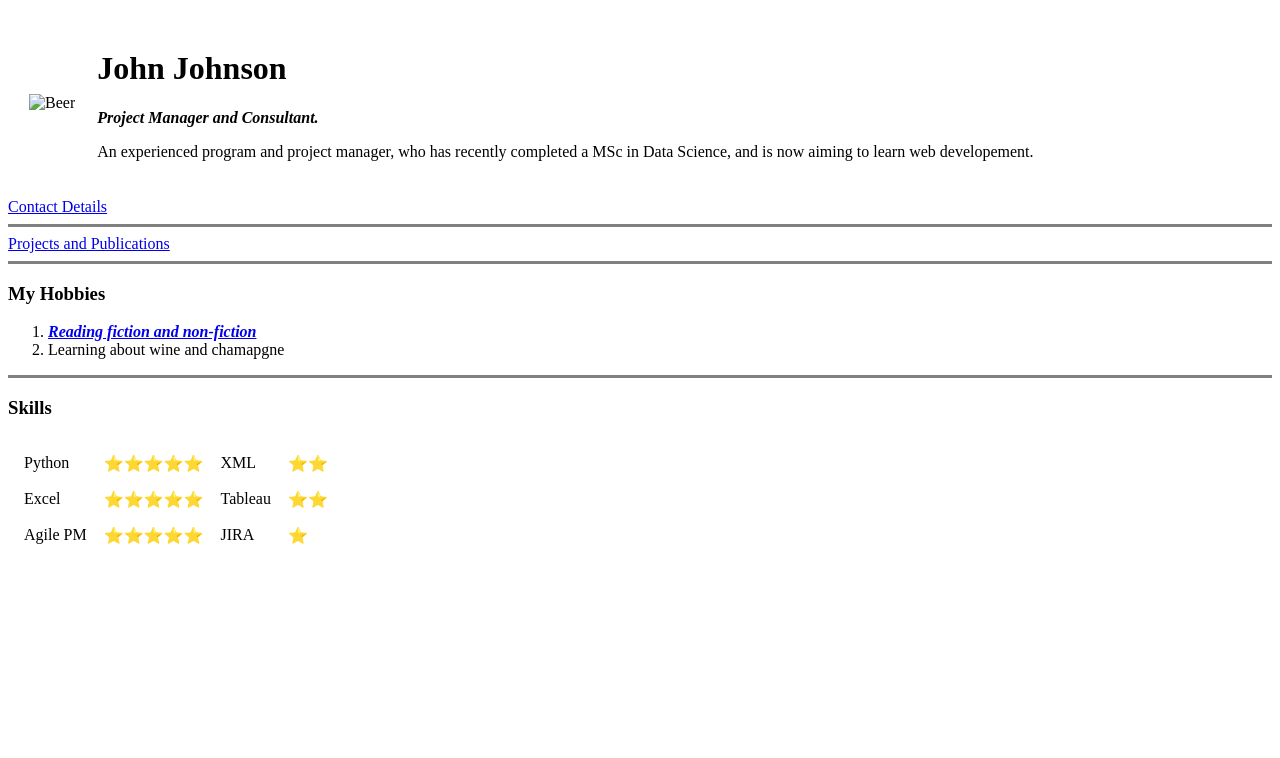
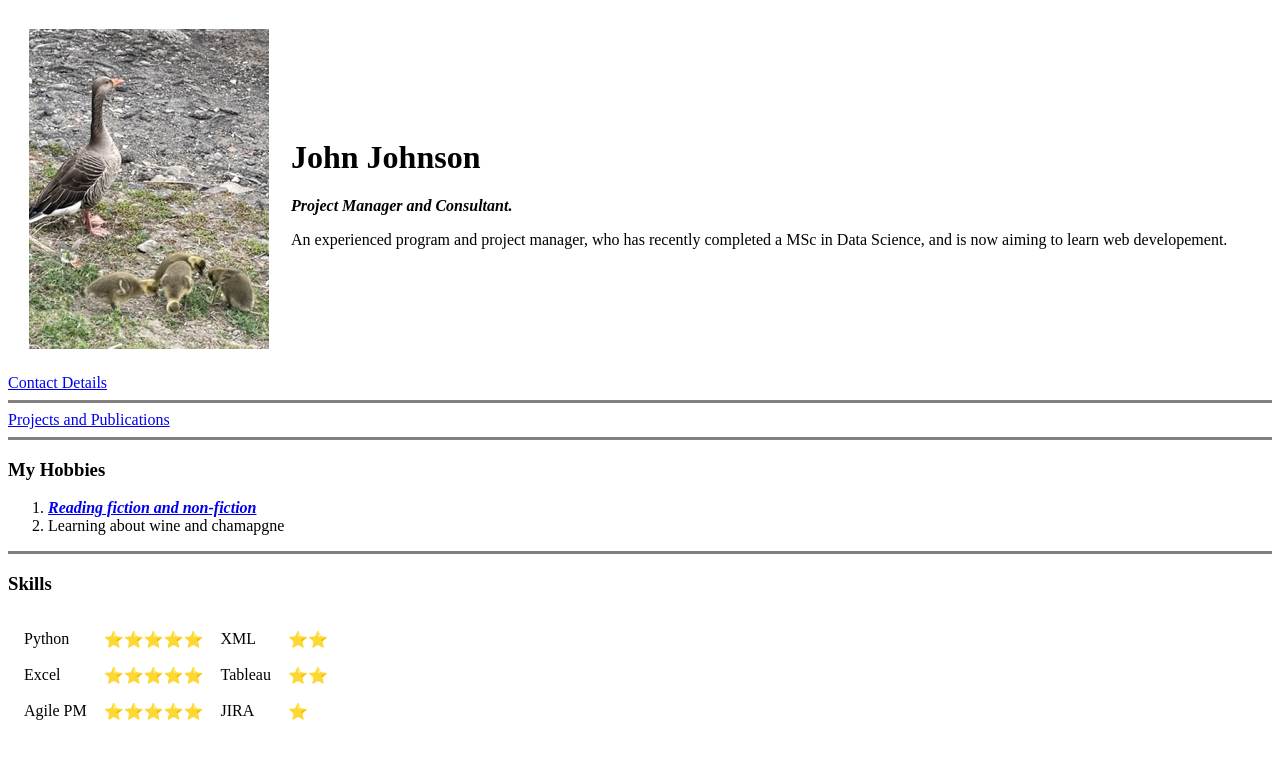
Before and after one commit to coding-is-difficult/Full-Stack-Course, a plain HTML site: page index.html in a window 1280 px wide. Drawn offline with Linux system fonts and the light colour scheme; files whose address does not match are found by name.

Commit message:
Update index.html

```diff
--- a/index.html
+++ b/index.html
@@ -37,7 +37,7 @@
 <body>
   <table cellspacing="20">
     <tr>
-      <td><img src="C:\Users\arman\OneDrive\Web Dev Course\Web Development\HTML - Personal Sites\download.png" alt="Beer"></td>
+      <td><img src="C:\Users\arman\OneDrive\Web Dev Course\Web Development\HTML - Personal Sites\oslo_harbour_duck.jpg" alt="Oslo"></td>
       <td><h1>John Johnson</h1>
         <p><em><strong>Project Manager and Consultant.</strong></em></p>
         <p>An experienced program and project manager, who has recently completed a MSc in Data Science, and is now aiming to learn web developement.</p>
```
